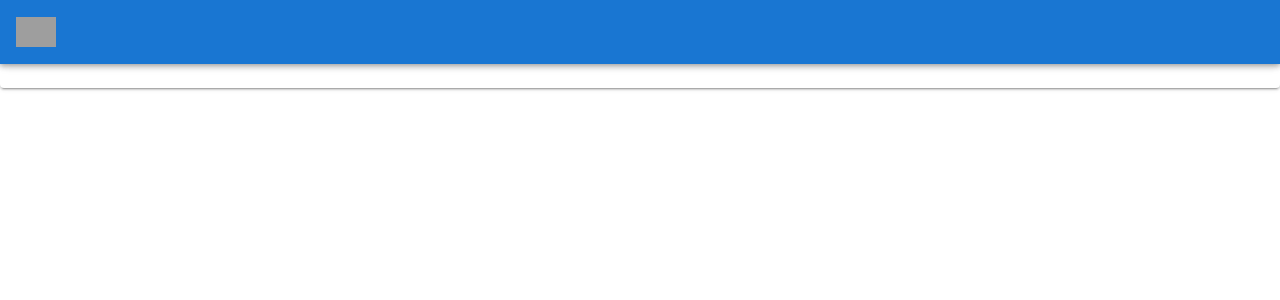
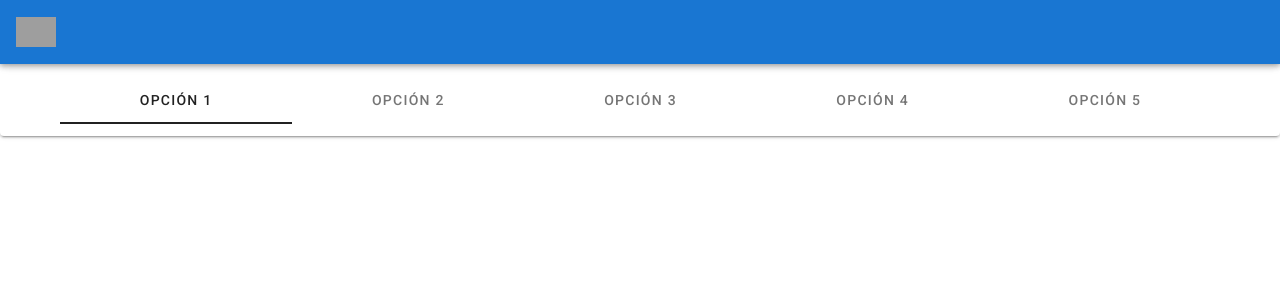
Before and after one commit to SanchezPepe/AppITAM, a Vue app: page / in a window 1280 px wide. Shown: the top 300 px of the page. Built offline with nearby package versions, Linux system fonts and the light colour scheme; no server answers; grey boxes are pictures that could not be loaded.

Commit message:
added tabs for multiple options

```diff
--- a/src/components/Schedules/Selector.vue
+++ b/src/components/Schedules/Selector.vue
@@ -18,8 +18,8 @@
         Ver horarios
       </v-btn>
 
-      <v-btn color="error" class="mr-4" @click="reset">
-        Reset Form
+      <v-btn color="warning" class="mr-4" @click="resetCal">
+        Reiniciar calendario
       </v-btn>
 
       <!-- POP UP DIALOG FOR ADDING COURSES -->
@@ -96,13 +96,10 @@ import Calendar from "./Calendar.vue";
 export default {
   data: () => ({
     items: [],
-    values: [
-      "SDI-13782 DISEÑO Y ARQUITECT. DE REDES",
-      "EGN-17122 IDEAS E INST. POL. Y SOC. II"
-    ],
+    values: [],
     selectedGroups: {},
     lectures: [],
-    dialog: true,
+    dialog: false,
     tab: null,
     error: false,
     colors: [
@@ -134,8 +131,10 @@ export default {
         this.dialog = true;
       }
     },
-    reset() {
+    resetCal() {
       this.values = [];
+      this.lectures = [];
+      this.selectedGroups = {};
     },
     onGroupClicked(group) {
       let courseName = group[0];
--- a/src/views/ScheduleCreator.vue
+++ b/src/views/ScheduleCreator.vue
@@ -1,7 +1,41 @@
 <template>
   <v-card>
     <v-container>
-      <Selector v-if="courses != null" :courses="courses" />
+      <v-tabs v-model="tab" background-color="transparent" color="basil" grow>
+        <v-tab>
+          Opción 1
+        </v-tab>
+        <v-tab>
+          Opción 2
+        </v-tab>
+        <v-tab>
+          Opción 3
+        </v-tab>
+        <v-tab>
+          Opción 4
+        </v-tab>
+        <v-tab>
+          Opción 5
+        </v-tab>
+      </v-tabs>
+
+      <v-tabs-items v-model="tab">
+        <v-tab-item>
+          <Selector v-if="courses != null" :courses="courses" />
+        </v-tab-item>
+        <v-tab-item>
+          <Selector v-if="courses != null" :courses="courses" />
+        </v-tab-item>
+        <v-tab-item>
+          <Selector v-if="courses != null" :courses="courses" />
+        </v-tab-item>
+        <v-tab-item>
+          <Selector v-if="courses != null" :courses="courses" />
+        </v-tab-item>
+        <v-tab-item>
+          <Selector v-if="courses != null" :courses="courses" />
+        </v-tab-item>
+      </v-tabs-items>
     </v-container>
   </v-card>
 </template>
@@ -13,7 +47,8 @@ import Selector from "../components/Schedules/Selector.vue";
 export default {
   data: () => ({
     courses: null,
-    selectedGroups: null
+    selectedGroups: null,
+    tab: null
   }),
   components: {
     Selector
```
